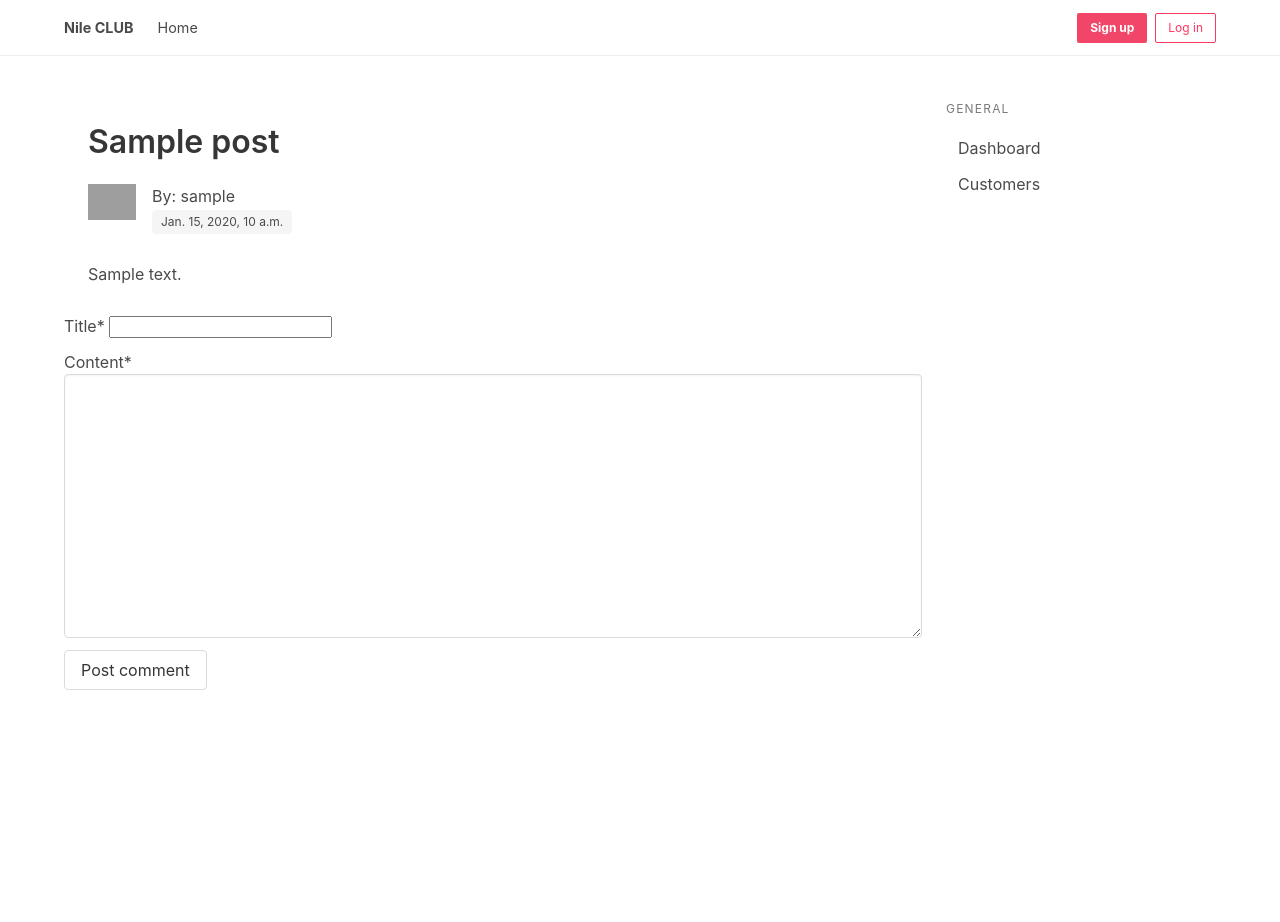
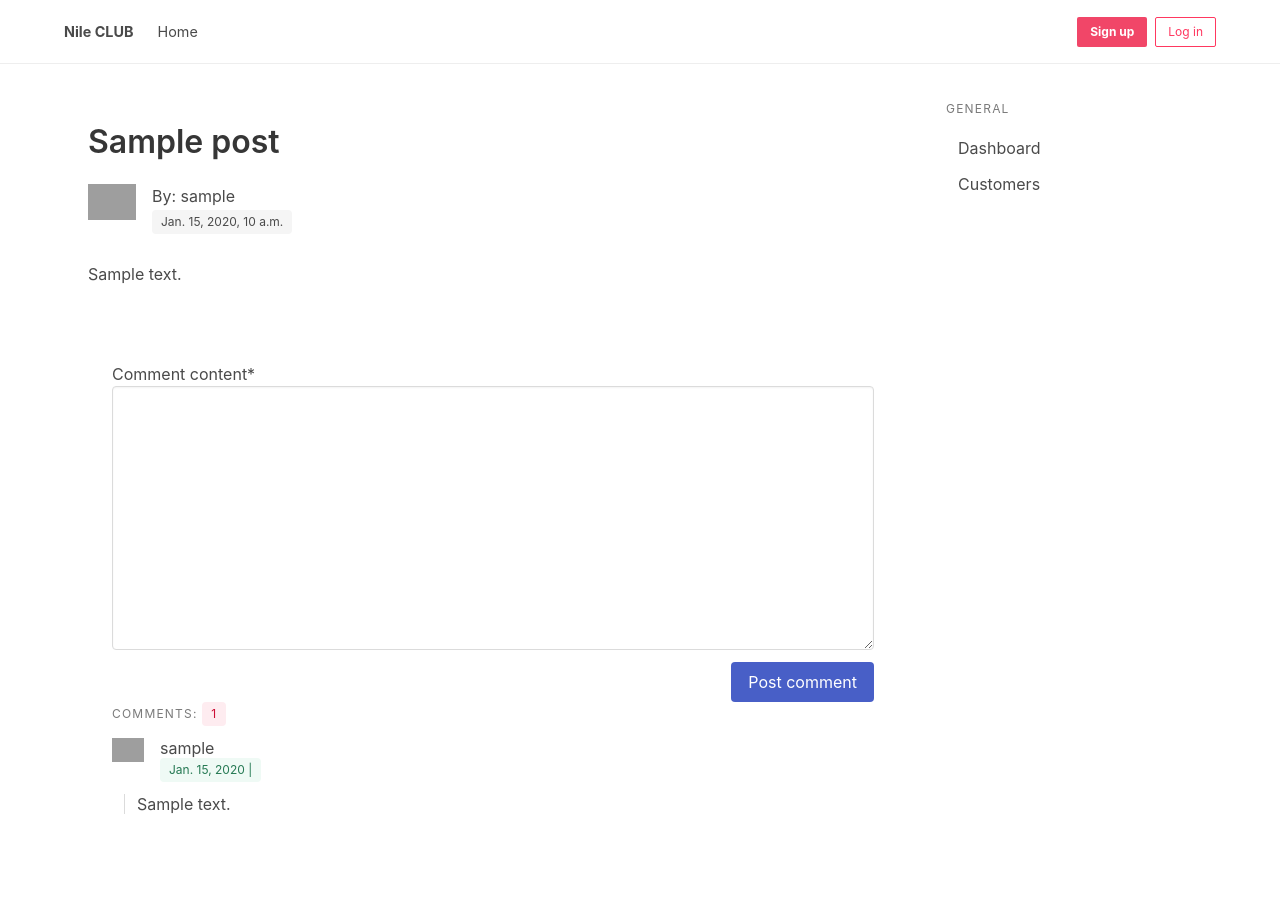
Before and after one commit to Maxo166/blog_post_django_atuh, a Django app: template src/main/templates/main/post_details.html in a window 1280 px wide. Before the commit the page ends 690 px from the top, so only its background shows below. Run offline with Django 4.2, Linux system fonts and the light colour scheme; the template is opened without the code that fills it: values that come from a table or form of the project are taken from there, others are empty; tables that the repository leaves empty hold one stand-in row (values such as "Sample post"); some libraries are stand-ins or nearby versions; grey boxes are pictures that could not be loaded.

Commit message:
add comment section basic functionality

```diff
--- a/src/main/forms.py
+++ b/src/main/forms.py
@@ -19,7 +19,8 @@ class PostForm(forms.ModelForm):
         model = Post
         fields = ['title', 'content']
 
-class CommentForm(forms.Form):
+
+class CommentForm(forms.ModelForm):
     class Meta:
         model = Comment
-        Fields = ['comment_content']
+        fields = ['comment_content']
--- a/src/main/static/css/base.css
+++ b/src/main/static/css/base.css
@@ -1,6 +1,6 @@
 @media screen and (min-width: 1024px){
     .navbar {
-        min-height: 3.5rem;
+        min-height: 4rem;
     }
 }
 .login-form form, .signup-form form{
--- a/src/main/templates/main/post_details.html
+++ b/src/main/templates/main/post_details.html
@@ -1,6 +1,6 @@
 {% extends 'main/base.html' %} {% block title %}Post Details{% endblock title %}
 <span></span>
-{% block body %} {% load crispy_forms_tags %}
+{% load crispy_forms_tags %} {% block body %}
 <div class="columns">
     <div class="column is-9">
         <div
@@ -40,14 +40,56 @@
                 </div>
             </div>
         </div>
-        <form action="" method="post">
-            {{ form|crispy}}
-            <div class="field">
-                <div class="control">
-                    <button class="button">Post comment</button>
+        <section class="section comment-section">
+            <div class="">
+                <form action="" method="post">
+                    {% csrf_token %} {{ form|crispy}}
+                    <div class="field">
+                        <div
+                            class="control is-flex is-justify-content-flex-end">
+                            <button
+                            type="submit"
+                            name="comment-id"
+                            value="{{ comment.id }}"
+                            class="button is-link">Post comment</button>
+                        </div>
+                    </div>
+                </form>
+            </div>
+            <div>
+                <div class="menu">
+                    <p class="menu-label">Comments:
+                        <samll class="tag is-danger is-light">{{ comments|length }}</small></p>
+                    <ul class="menu-list">
+                        {% for comment in comments %}
+                        <li>
+                            <div class="media">
+                                <div class="media-left">
+                                    <figure class="image is-32x32">
+                                        <img
+                                            src="https://bulma.io/images/placeholders/96x96.png"
+                                            alt="Placeholder image"
+                                        />
+                                    </figure>
+                                </div>
+                                <div class="media-content">
+                                    <p class="is-size-6">{{ comment.author.username}}</p>
+                                    <time class="is-size-7 tag is-success is-light">{{comment.modified_at|date}} | {{comment.modified_at|time}}</time>
+                                </div>
+                            </div>
+                            <ul>
+                                <li class="menu-list">
+                                    <p>{{ comment.comment_content }}</p>
+                                </li>
+                            </ul>
+                        <li>
+                        {% empty %}
+                            <h3 class="has-text-centered">No Comments Yet (:</h3>
+                        {% endfor %}
+                    </ul>
                 </div>
             </div>
-        </form>
+        </section>
     </div>
     <div class="column">
         <aside class="menu">
```
Also changed, not shown: src/main/views.py (+47 -2 lines).
